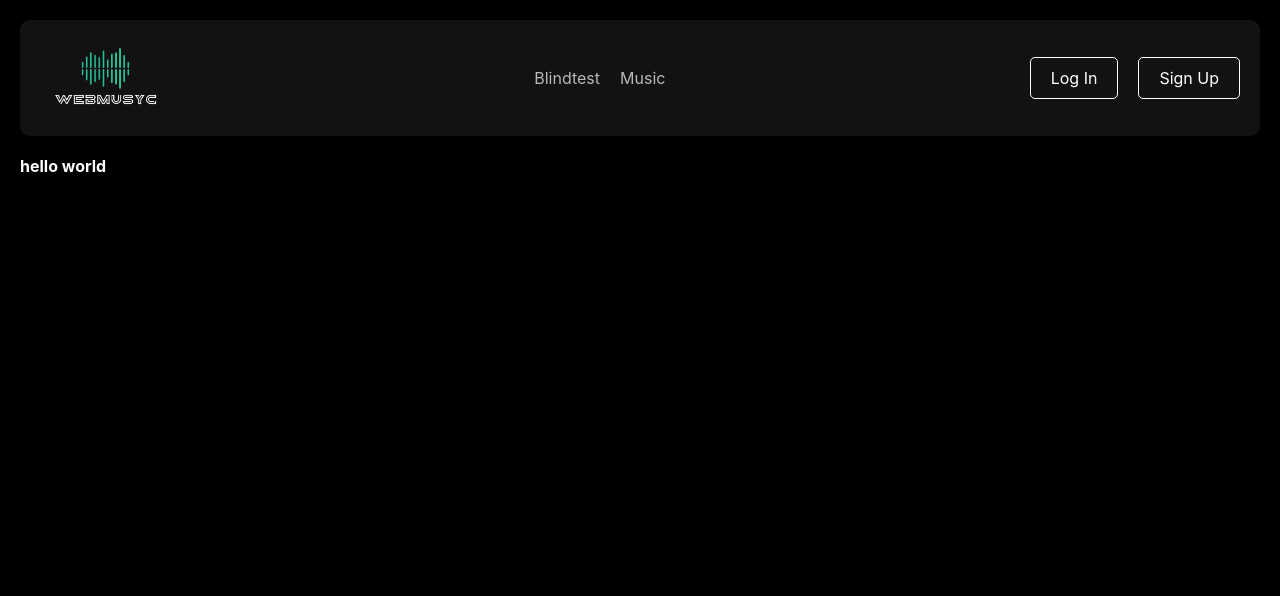
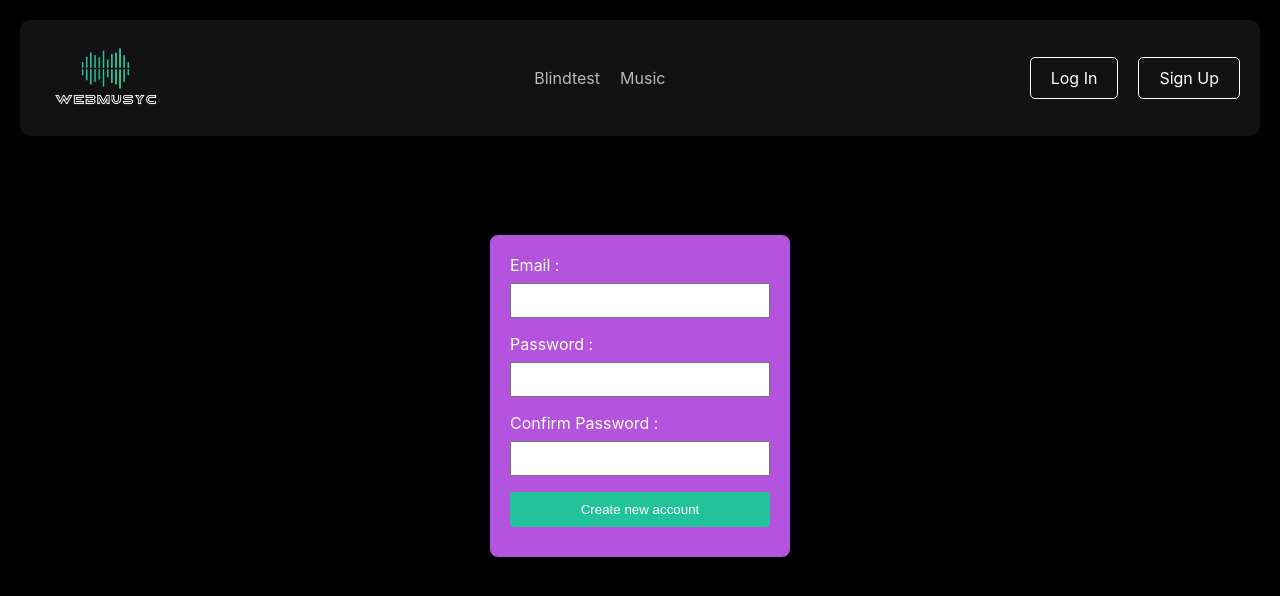
Before and after one commit to EtienneLm/Ydiscover-Web-Music, a Flask app: page /createAcc in a window 1280 px wide. Shown: the top 596 px of the page. Run offline with Flask 3, Linux system fonts and the light colour scheme.

Commit message:
put the same css for createClass and connectClass

```diff
--- a/static/main.css
+++ b/static/main.css
@@ -327,11 +327,14 @@ button {
     margin: 34%;
 }
 
-.connectClass {
+.connectClass, .createClass{
     display: flex;
     align-items: center;
     justify-content: center;
     margin-top: 8%;
+}
+
+
 .creation {
     display: flex;
     align-items: center;
--- a/templates/connect.html
+++ b/templates/connect.html
@@ -3,10 +3,10 @@
 
 <div class="connectClass">
     <form class="connectionForm" >
-        <label for="username">Username:</label>
+        <label for="username">Email :</label>
         <input type="text" id="username" name="username" required>
 
-        <label for="password">Password:</label>
+        <label for="password">Password :</label>
         <input type="password" id="password" name="password" required>
 
         <button type="submit">Connect</button>
--- a/templates/createAcc.html
+++ b/templates/createAcc.html
@@ -1,4 +1,20 @@
 {% extends 'header.html' %}
 {% block contenu %}
-    <h4>hello world</h4>
-    {% endblock contenu %}
+
+<div class="createClass">
+    <form class="connectionForm" >
+        <label for="username">Email :</label>
+        <input type="text" id="username" name="username" required>
+
+        <label for="password">Password :</label>
+        <input type="password" id="password" name="password" required>
+
+        <label for="password">Confirm Password :</label>
+        <input type="password" id="password" name="password" required>
+
+        <button type="submit">Create new account</button>
+
+    </form>
+</div>
+
+{% endblock contenu %}
```
